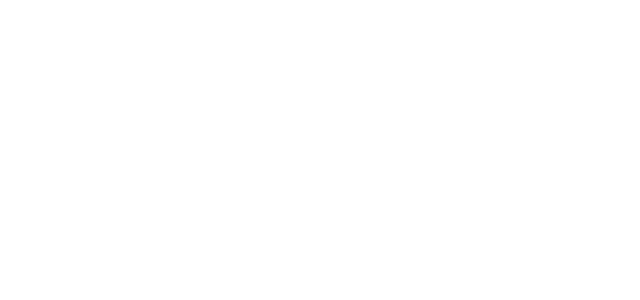
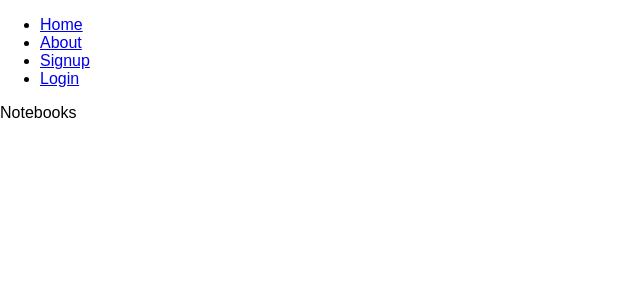
Before and after one commit to cernanb/react-rails-field-notes-trading-post, a React (Create React App) app in the folder client/: page /notebooks in a window 1280 px wide. Shown: the top 300 px of the page, without its empty margins (0-640 px from the left). Built offline with nearby package versions, Linux system fonts and the light colour scheme.

Commit message:
started notebook component

```diff
--- a/client/src/components/Home.js
+++ b/client/src/components/Home.js
@@ -9,7 +9,6 @@ const Home = (props) => (
 )
 
 const mapStateToProps = (state) => {
-
   return {
     profile: state.auth.profile
   }
--- a/client/src/components/Navigation.js
+++ b/client/src/components/Navigation.js
@@ -3,19 +3,32 @@ import { Link } from 'react-router'
 import { bindActionCreators } from 'redux'
 import { connect } from 'react-redux'
 import { logout } from '../actions/authActions'
+import AuthService from '../services/authService'
 
-
-
-const Navigation = (props) =>
-(
+const Navigation = (props) => (
   <ul>
     <li><Link to="/">Home</Link></li>
     <li><Link to="/about">About</Link></li>
-    <li><Link to="/signup">Signup</Link></li>
-    <li><Link to="/login">Login</Link></li>
-    <li><Link to="/" onClick={() => props.actions.logout()}>Logout</Link></li>
+
+    { AuthService.isAuthenticated() ?
+      <div>
+        <li><Link to="/" onClick={() => props.actions.logout()}>Logout</Link></li>
+        <li><Link to ="/notebooks">Notebooks</Link></li>
+      </div>
+        :
+      <div>
+        <li><Link to="/signup">Signup</Link></li>
+        <li><Link to="/login">Login</Link></li>
+      </div>
+    }
   </ul>
 )
+
+const mapStateToProps = (state) => {
+  return {
+    auth: state.auth
+  }
+}
 
 const mapDispatchToProps = (dispatch) => {
   return {
@@ -25,4 +38,4 @@ const mapDispatchToProps = (dispatch) => {
   }
 }
 
-export default connect(null, mapDispatchToProps)(Navigation)
+export default connect(mapStateToProps, mapDispatchToProps)(Navigation)
--- /dev/null
+++ b/client/src/components/Notebooks.js
@@ -0,0 +1,17 @@
+import React, { Component } from 'react'
+
+class Notebook extends Component {
+    constructor() {
+      super()
+    }
+
+    render() {
+      return (
+        <div>
+          Notebooks
+        </div>
+      )
+    }
+}
+
+export default Notebook
--- a/client/src/index.js
+++ b/client/src/index.js
@@ -3,14 +3,16 @@ import ReactDOM from 'react-dom';
 import App from './App';
 import './index.css';
 import {Router, Route, IndexRoute, browserHistory} from 'react-router'
+import { Provider } from 'react-redux'
+import { createStore, applyMiddleware } from 'redux'
+import thunk from 'redux-thunk'
+import rootReducer from './reducers/index'
+
 import About from './components/About'
 import Home from './components/Home'
 import Signup from './components/Signup'
 import Login from './components/Login'
-import { Provider } from 'react-redux'
-import { createStore, applyMiddleware } from 'redux'
-import thunk from 'redux-thunk'
-import rootReducer from './reducers/index'
+import Notebooks from './components/Notebooks'
 
 const store = createStore(
   rootReducer,
@@ -27,6 +29,7 @@ ReactDOM.render(
           <Route path="/about" component={About}/>
           <Route path="/signup" component={Signup}/>
           <Route path="/login" component={Login}/>
+          <Route path="/notebooks" component={Notebooks}/>
         </Route>
     </Router>
   </Provider>,
```
